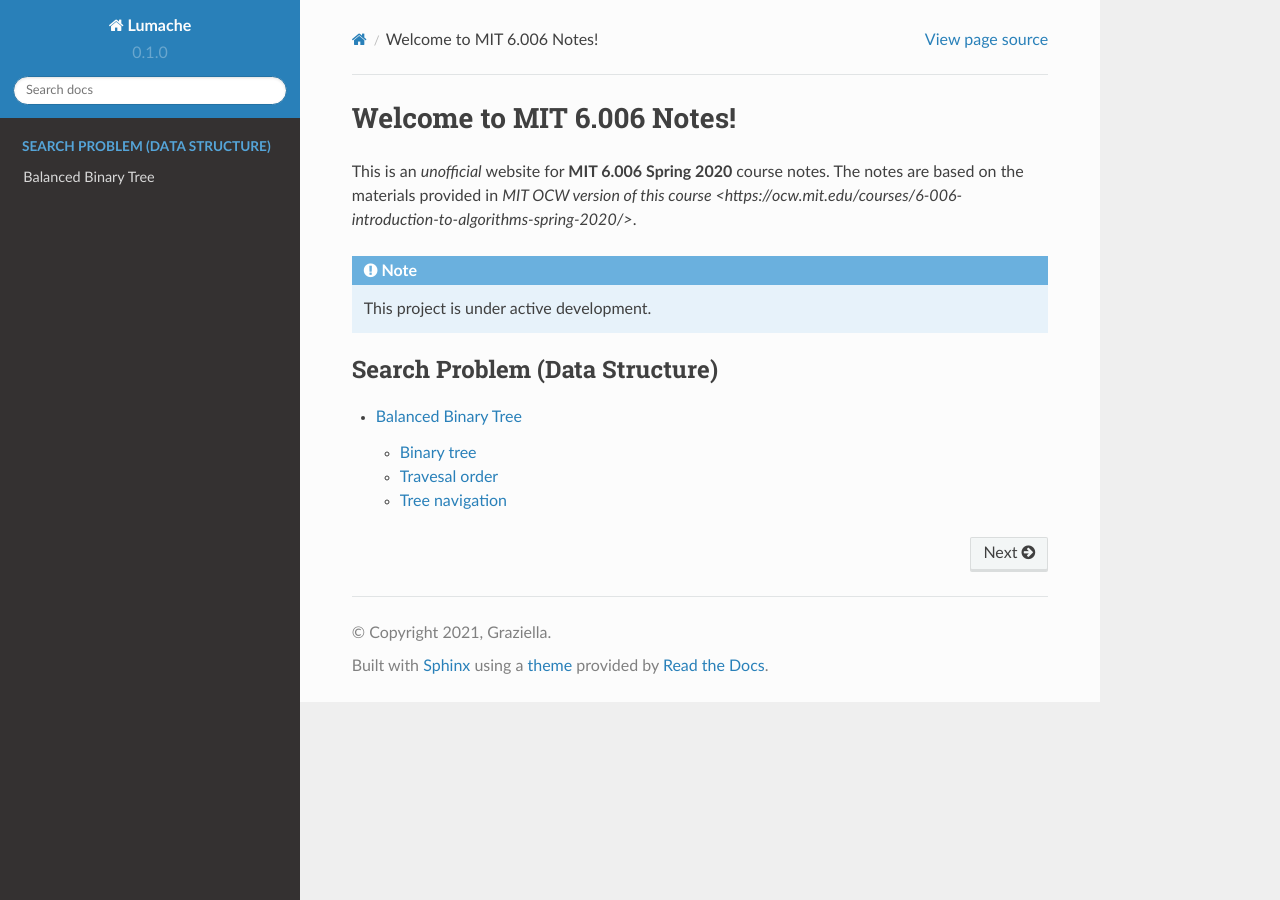
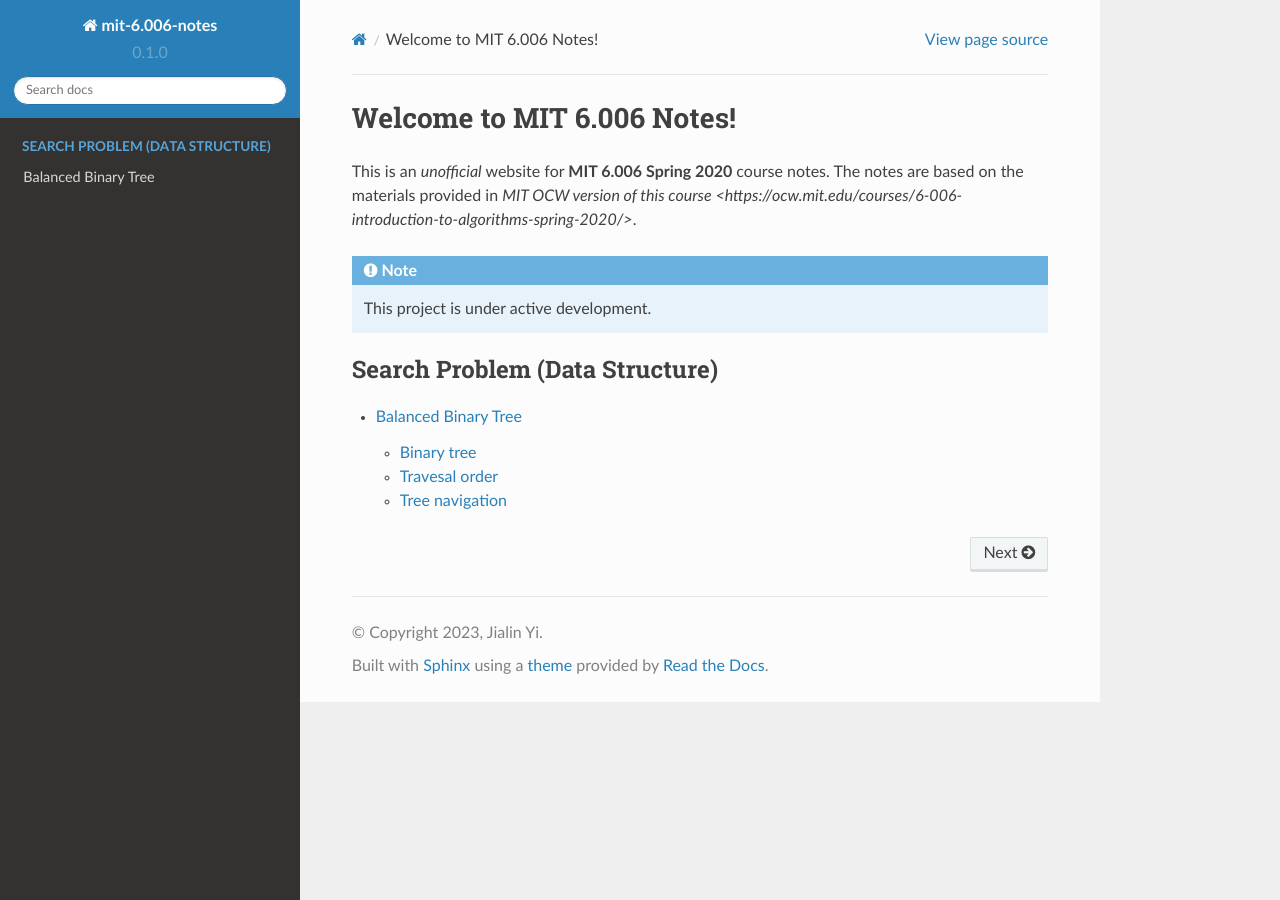
Before and after one commit to jialinyi94/mit-6.006-notes, a Sphinx documentation site: the page built from docs/source/index.rst, in a window 1280 px wide. Built offline with Sphinx 7.4.7 and the Read the Docs theme 2.0.0, drawn with Linux system fonts in a browser that asks for light colours.

Commit message:
update meta info

```diff
--- a/docs/source/conf.py
+++ b/docs/source/conf.py
@@ -2,9 +2,9 @@
 
 # -- Project information
 
-project = 'Lumache'
-copyright = '2021, Graziella'
-author = 'Graziella'
+project = 'mit-6.006-notes'
+copyright = '2023, Jialin Yi'
+author = 'Jialin Yi'
 
 release = '0.1'
 version = '0.1.0'
```
